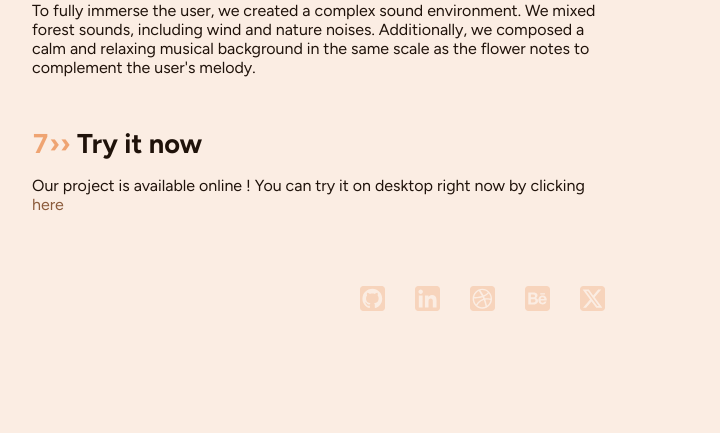
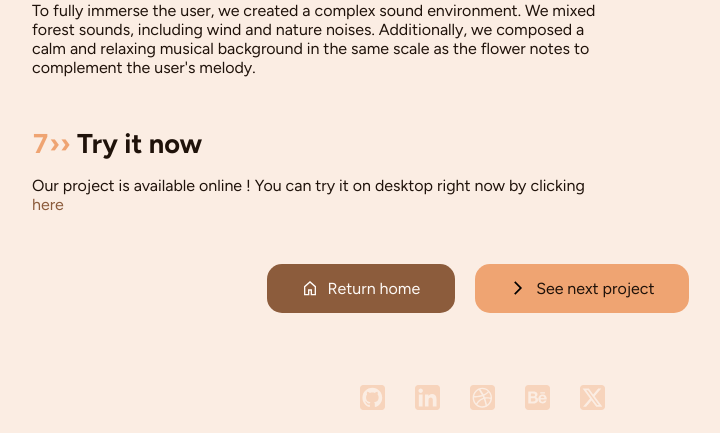
Before and after one commit to AdrienGQT/Portfolio-2024, a PHP site: page /src/pages/design/gliss-n-chill.php in a window 1280 px wide. Shown: the part 1781-2214 px from the top of the page, without its empty margins (158-878 px from the left). Before the commit the page ends 2092 px from the top, so only its background shows below. Run offline with PHP 8.4, Linux system fonts and the light colour scheme; some libraries are stand-ins or nearby versions.

Commit message:
Minor fixes

```diff
--- a/index.php
+++ b/index.php
@@ -69,7 +69,7 @@
                 <a href="src/pages/design/timeline-gobelins.php" aria-label="Button to WikiChallenge section">
                     <img class="project__overview" src="client-data/images/overviews/gobelins-timeline.webp" alt="">
                 </a>
-                <a class="button button--c-2" href="src/pages/design/timeline-gobelins.php">
+                <a class="button button--c-1" href="src/pages/design/timeline-gobelins.php">
                     <p class="button__text projectListButton"></p>
                     <div class="button__icon button__icon--double-arrow"></div>
                 </a>
@@ -87,7 +87,7 @@
                 <a href="src/pages/design/gliss-n-chill.php" aria-label="Button to WikiChallenge section">
                     <img class="project__overview" src="client-data/images/overviews/gliss-n-chill.webp" alt="">
                 </a>
-                <a class="button button--c-1" href="src/pages/design/gliss-n-chill.php">
+                <a class="button button--c-2" href="src/pages/design/gliss-n-chill.php">
                     <p class="button__text projectListButton"></p>
                     <div class="button__icon button__icon--double-arrow"></div>
                 </a>
--- a/src/pages/design/gliss-n-chill.php
+++ b/src/pages/design/gliss-n-chill.php
@@ -83,6 +83,17 @@
             </p>
         </li>
 
+        <div class="bottom-buttons">
+            <a class="button button--c-2" href="/index.php">
+                <div class="button__icon button__icon--home"></div>
+                <p class="button__text">Return home</p>
+            </a>
+            <a class="button button--c-1" href="/src/pages/design/wiki-challenge.php">
+                <div class="button__icon button__icon--arrow-next"></div>
+                <p class="button__text">See next project</p>
+            </a>
+        </div>
+
     </ol>
 </div>
 <?php include '../../html/footer.php'; ?>
--- a/src/pages/design/timeline-gobelins.php
+++ b/src/pages/design/timeline-gobelins.php
@@ -90,7 +90,7 @@
                 <div class="button__icon button__icon--home"></div>
                 <p class="button__text">Return home</p>
             </a>
-            <a class="button button--c-1" href="/src/pages/design/wiki-challenge.php">
+            <a class="button button--c-1" href="/src/pages/design/gliss-n-chill.php">
                 <div class="button__icon button__icon--arrow-next"></div>
                 <p class="button__text">See next project</p>
             </a>
```
